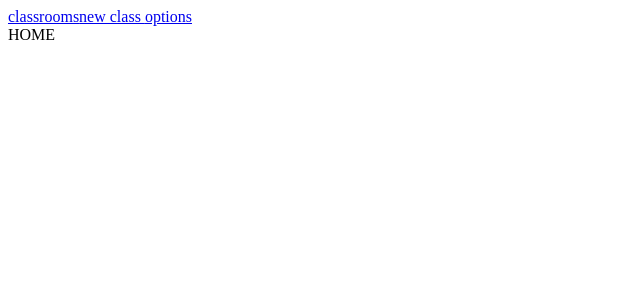
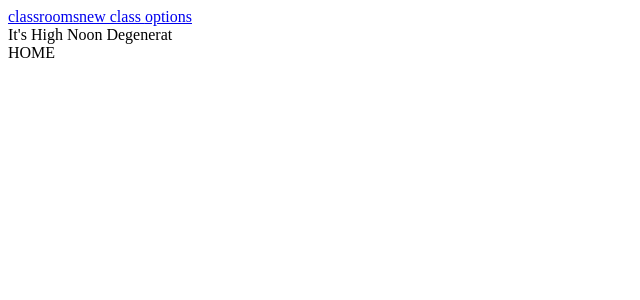
Before and after one commit to gulilo/Classroom, a React (Create React App) app: page / in a window 1280 px wide. Shown: the top 300 px of the page, without its empty margins (0-640 px from the left). Built offline with nearby package versions, Linux system fonts and the light colour scheme.

Commit message:
added a named greeting base on the time of day

```diff
--- a/src/Components/App.jsx
+++ b/src/Components/App.jsx
@@ -12,6 +12,7 @@ import StudentRoute from "../Routes/StudentRoute";
 import StudentEditRoute from "../Routes/StudentEditRoute";
 import ClassListRoute from "../Routes/ClassListRoute";
 import ClassroomRoute from "../Routes/ClassroomRoute";
+import Greeting from "./Greeting";
 
 class App extends Component {
   state = {};
@@ -22,6 +23,8 @@ class App extends Component {
           <NavLink to="/classrooms">classrooms</NavLink>
           <NavLink to="/classroom/new">new class </NavLink>
           <NavLink to="/options">options</NavLink>
+          <br />
+          <Greeting name="Degenerat" />
           <Switch>
             <Route path="/" exact component={Home} />
             <Route path="/classrooms" exact component={ClassListRoute} />
--- /dev/null
+++ b/src/Components/Greeting.jsx
@@ -0,0 +1,27 @@
+import React, { Component } from "react";
+
+class Greeting extends Component {
+  state = {};
+
+  timeOfDay = () => {
+    var hr = new Date().getHours();
+    if (hr >= 7 && hr < 12) return "Good Morning";
+    else if (hr >= 12 && hr < 16) return "It's High Noon";
+    else if (hr >= 16 && hr < 19) return "Happy Afternoon";
+    else if (hr >= 19 && hr < 22) return "Good Evening";
+    else if (hr >= 22 || hr < 7) return "Why are you not sleeping?";
+    return "hello";
+  };
+
+  render() {
+    return (
+      <div>
+        <span>
+          {this.timeOfDay()} {this.props.name}
+        </span>
+      </div>
+    );
+  }
+}
+
+export default Greeting;
```
